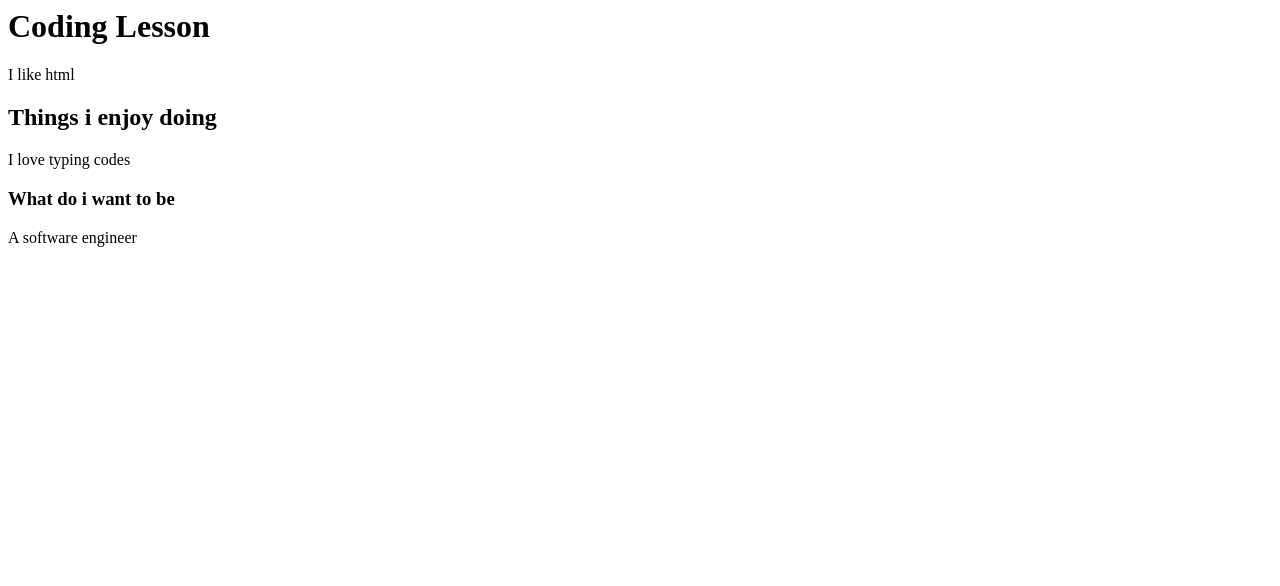
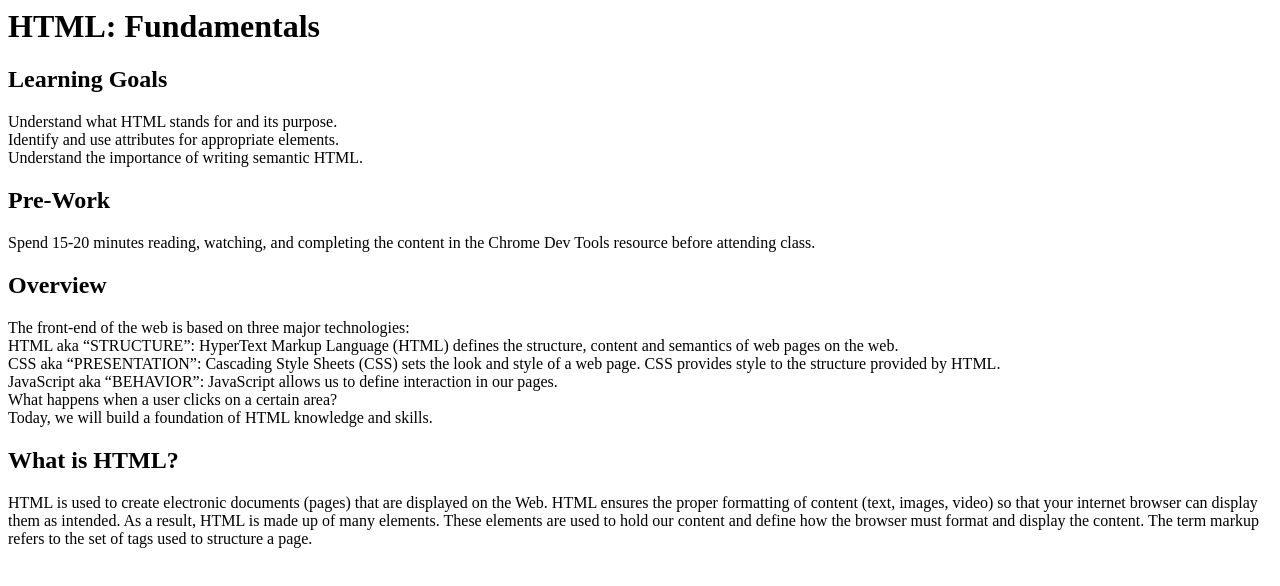
Before and after one commit to SomadinaD/colab-example, a plain HTML site: page index.html in a window 1280 px wide. Drawn offline with Linux system fonts and the light colour scheme.

Commit message:
colab-example

```diff
--- a/index.html
+++ b/index.html
@@ -1,10 +1,21 @@
 <html>
     <body>
-        <h1>Coding Lesson</h1>
-        <p>I like html</p>
-        <h2>Things i enjoy doing</h2>
-        <p>I love typing codes</p>
-        <h3>What do i want to be</h3>
-        <p>A software engineer</p>
+        <h1>HTML: Fundamentals</h1>
+        <h2>Learning Goals</h2>
+        <p1>Understand what HTML stands for and its purpose.<br>Identify and use attributes for appropriate elements.<br>Understand the importance of writing semantic HTML.</p1>
+        <h2>Pre-Work</h2>
+        <p1>Spend 15-20 minutes reading, watching, and completing the content in the Chrome Dev Tools resource before attending class.</p1>
+        <h2>Overview</h2>
+        <p1>The front-end of the web is based on three major technologies:<br>
+            HTML aka “STRUCTURE”: HyperText Markup Language (HTML) defines the structure, content and semantics of web pages on the web.</p1>
+        <p1><br>CSS aka “PRESENTATION”: Cascading Style Sheets (CSS) sets the look and style of a web page. CSS provides style to the structure provided by HTML.
+           <br>JavaScript aka “BEHAVIOR”: JavaScript allows us to define interaction in our pages. <br>What happens when a user clicks on a certain area? </p1>
+        <p1><br>Today, we will build a foundation of HTML knowledge and skills.</p1>
+        <h2>What is HTML?</h2>
+        <p1>HTML is used to create electronic documents (pages) that are displayed on the Web.</p1>
+        <p1>HTML ensures the proper formatting of content (text, images, video) so that your internet browser can display them as intended.</p1>
+        <p1>As a result, HTML is made up of many elements.</p1>
+        <p1>These elements are used to hold our content and define how the browser must format and display the content.</p1>
+        <p1>The term markup refers to the set of tags used to structure a page.</p1>
     </body>
 </html>
```
